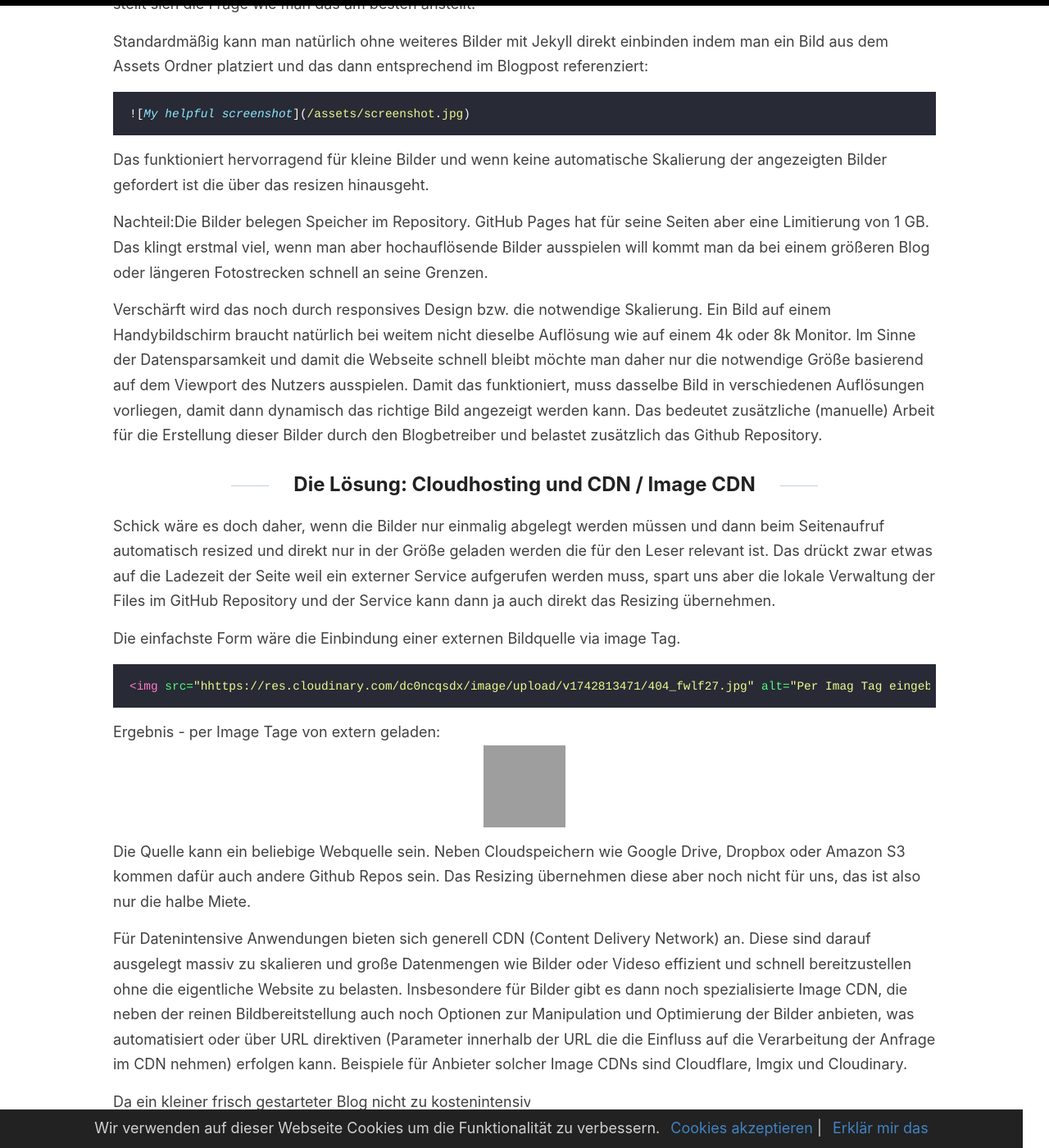
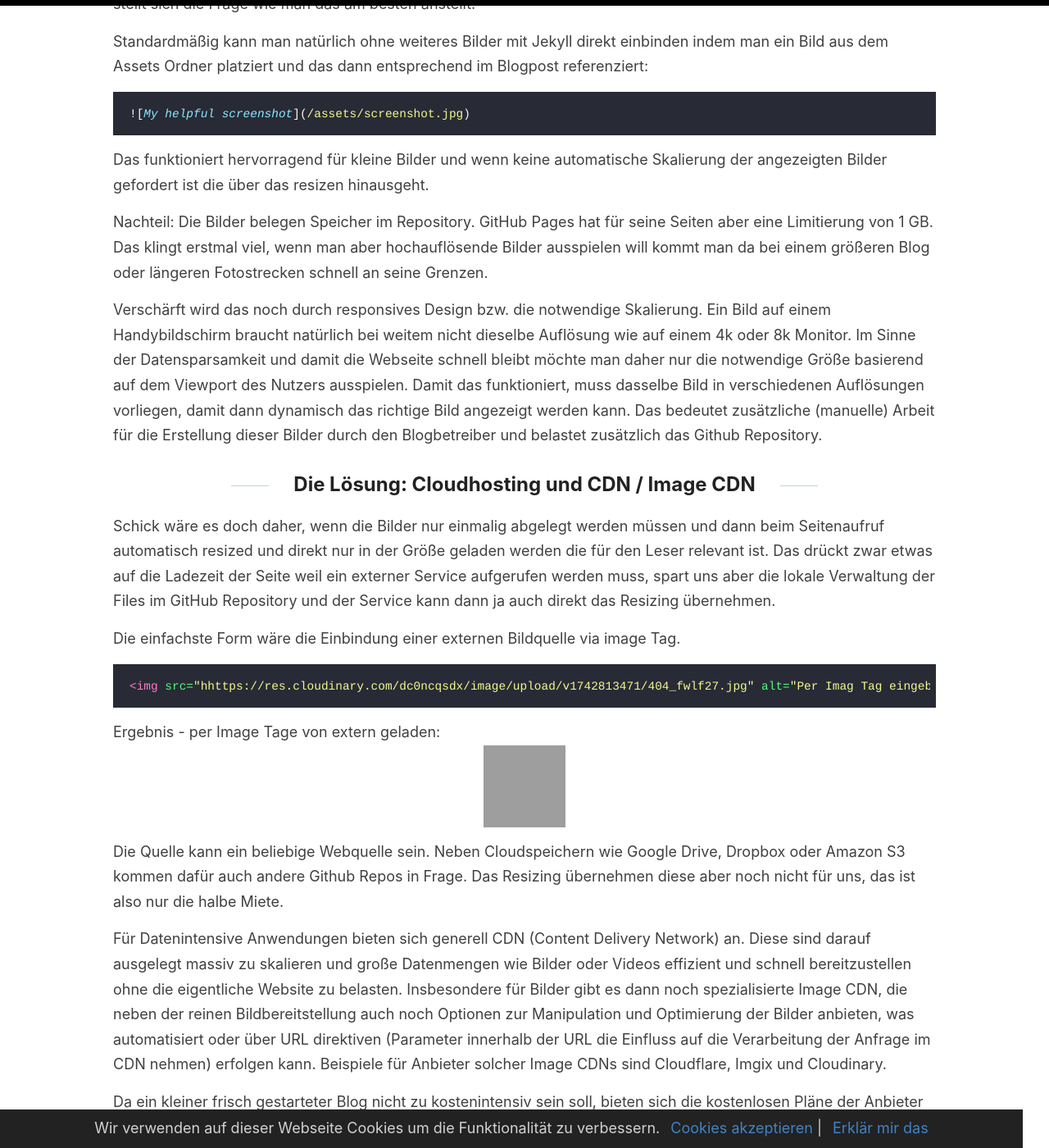
Before and after one commit to john-hotstone/john-hotstone.github.io, a Jekyll site: the page built from _posts/2025-3-24-cloudinary-pictures.md, in a window 1280 px wide and 1400 px high, scrolled down 478 px. Shown: the whole window at 82% size. Built offline with Jekyll 4.4.1, drawn with Linux system fonts in a browser that asks for light colours; comment, search, counter and statistics services are not loaded; grey boxes are pictures that could not be loaded.

Commit message:
Update 2025-3-24-cloudinary-pictures.md

```diff
--- a/_posts/2025-3-24-cloudinary-pictures.md
+++ b/_posts/2025-3-24-cloudinary-pictures.md
@@ -29,9 +29,9 @@
 Ergebnis - per Image Tage von extern geladen:
 <img src="https://res.cloudinary.com/dc0ncqsdx/image/upload/v1742813471/404_fwlf27.jpg" alt="Per Image Tag eingebunden" width="100" height="100">
 
-Die Quelle kann ein beliebige Webquelle sein. Neben Cloudspeichern wie Google Drive, Dropbox oder Amazon S3 kommen dafür auch andere Github Repos sein. Das Resizing übernehmen diese aber noch nicht für uns, das ist also nur die halbe Miete.
+Die Quelle kann ein beliebige Webquelle sein. Neben Cloudspeichern wie Google Drive, Dropbox oder Amazon S3 kommen dafür auch andere Github Repos in Frage. Das Resizing übernehmen diese aber noch nicht für uns, das ist also nur die halbe Miete.
 
-Für Datenintensive Anwendungen bieten sich generell CDN (Content Delivery Network) an. Diese sind darauf ausgelegt massiv zu skalieren und große Datenmengen wie Bilder oder Videso effizient und schnell bereitzustellen ohne die eigentliche Website zu belasten. Insbesondere für Bilder gibt es dann noch spezialisierte Image CDN, die neben der reinen Bildbereitstellung auch noch Optionen zur Manipulation und Optimierung der Bilder anbieten, was automatisiert oder über URL direktiven (Parameter innerhalb der URL die die Einfluss auf die Verarbeitung der Anfrage im CDN nehmen) erfolgen kann. Beispiele für Anbieter solcher Image CDNs sind Cloudflare, Imgix und Cloudinary.
+Für Datenintensive Anwendungen bieten sich generell CDN (Content Delivery Network) an. Diese sind darauf ausgelegt massiv zu skalieren und große Datenmengen wie Bilder oder Videos effizient und schnell bereitzustellen ohne die eigentliche Website zu belasten. Insbesondere für Bilder gibt es dann noch spezialisierte Image CDN, die neben der reinen Bildbereitstellung auch noch Optionen zur Manipulation und Optimierung der Bilder anbieten, was automatisiert oder über URL direktiven (Parameter innerhalb der URL die Einfluss auf die Verarbeitung der Anfrage im CDN nehmen) erfolgen kann. Beispiele für Anbieter solcher Image CDNs sind Cloudflare, Imgix und Cloudinary.
 
 Da ein kleiner frisch gestarteter Blog nicht zu kostenintensiv sein soll, bieten sich die kostenlosen Pläne der Anbieter an um herauszufinden ob die Lösung etwas für deine Webseite ist.
 
```
Also changed, not shown: other parts of _posts/2025-3-24-cloudinary-pictures.md (+1 -1 lines).
